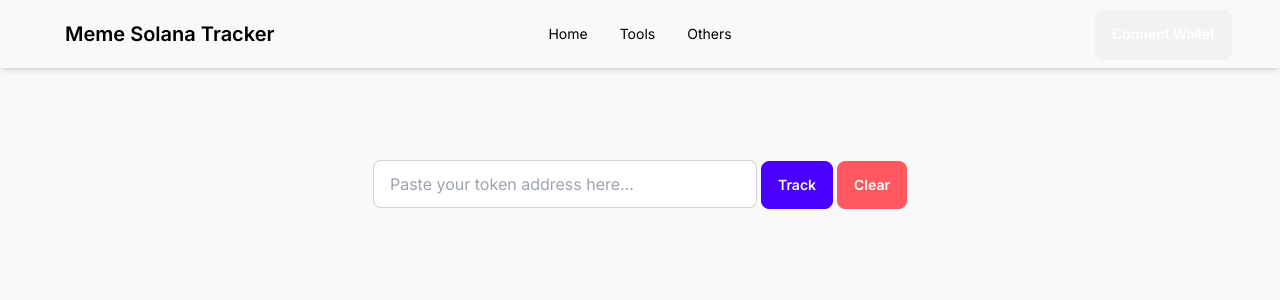
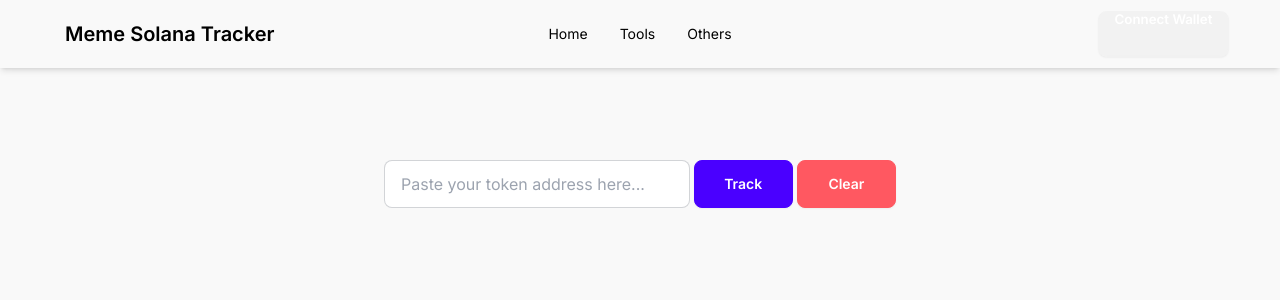
Before and after one commit to ikhwanhsn/meme-solana-tracker, a Next.js app: page / in a window 1280 px wide. Shown: the top 300 px of the page. Built offline with nearby package versions, Linux system fonts and the light colour scheme.

Commit message:
chore: update function track

```diff
--- a/src/app/components/InputToken.tsx
+++ b/src/app/components/InputToken.tsx
@@ -46,7 +46,7 @@
       alert("Please enter token address");
       return;
     }
-    if (tokenAddress.length !== 44) {
+    if (tokenAddress.length < 30) {
       alert("Please enter valid token address");
       return;
     }
@@ -58,14 +58,14 @@
   };
 
   return (
-    <main className=" bg-background text-text mt-24 w-fit mx-auto">
-      <section className="space-x-1 mb-4 mx-auto w-fit">
+    <main className=" bg-background text-text mt-24 w-full mx-auto">
+      <section className="grid grid-cols-5 w-full md:w-2/5 gap-x-1 mb-4 mx-auto px-3 md:px-0">
         <input
           type="text"
           placeholder="Paste your token address here..."
           onChange={(e) => setTokenAddress(e.target.value)}
           value={tokenAddress}
-          className="input w-96 text-text input-bordered bg-white"
+          className="input text-text input-bordered bg-white col-span-3"
         />
         <button className="btn btn-primary text-white" onClick={track}>
           Track
--- a/src/app/components/Navbar.tsx
+++ b/src/app/components/Navbar.tsx
@@ -1,6 +1,6 @@
 const Navbar = () => {
   return (
-    <nav className="navbar bg-background text-text shadow-md px-12 fixed z-30 top-0 left-0">
+    <nav className="navbar bg-background text-text shadow-md md:px-12 px-3 fixed z-30 top-0 left-0">
       <div className="navbar-start">
         <div className="dropdown">
           <div tabIndex={0} role="button" className="btn btn-ghost lg:hidden">
@@ -50,7 +50,7 @@
         </ul>
       </div>
       <div className="navbar-end">
-        <a className="btn text-white">Connect Wallet</a>
+        <a className="btn text-white hidden md:block">Connect Wallet</a>
       </div>
     </nav>
   );
```
